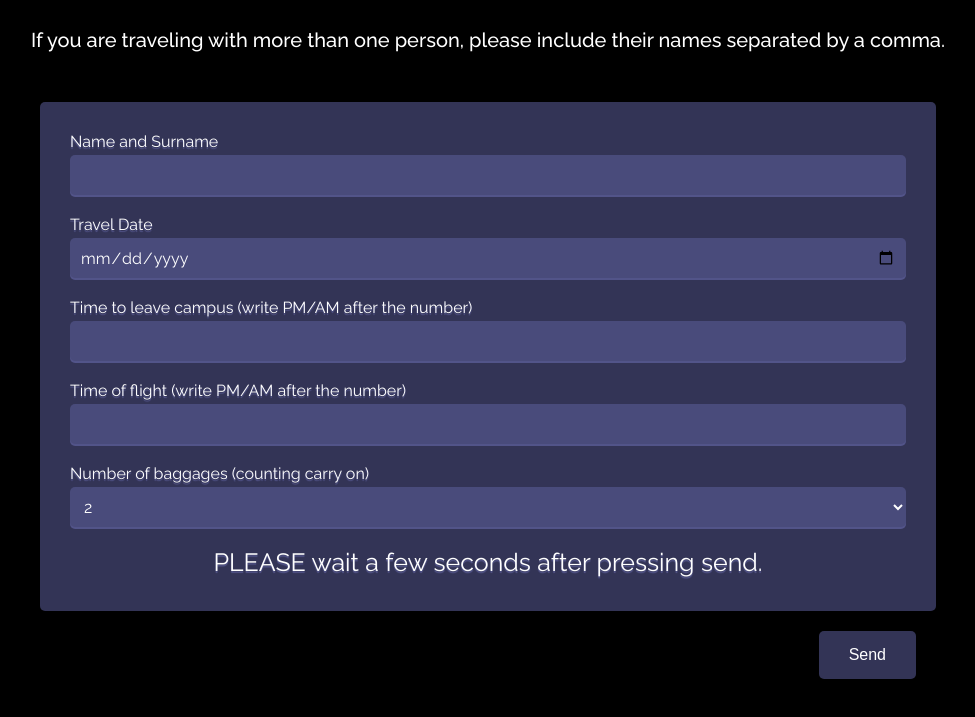
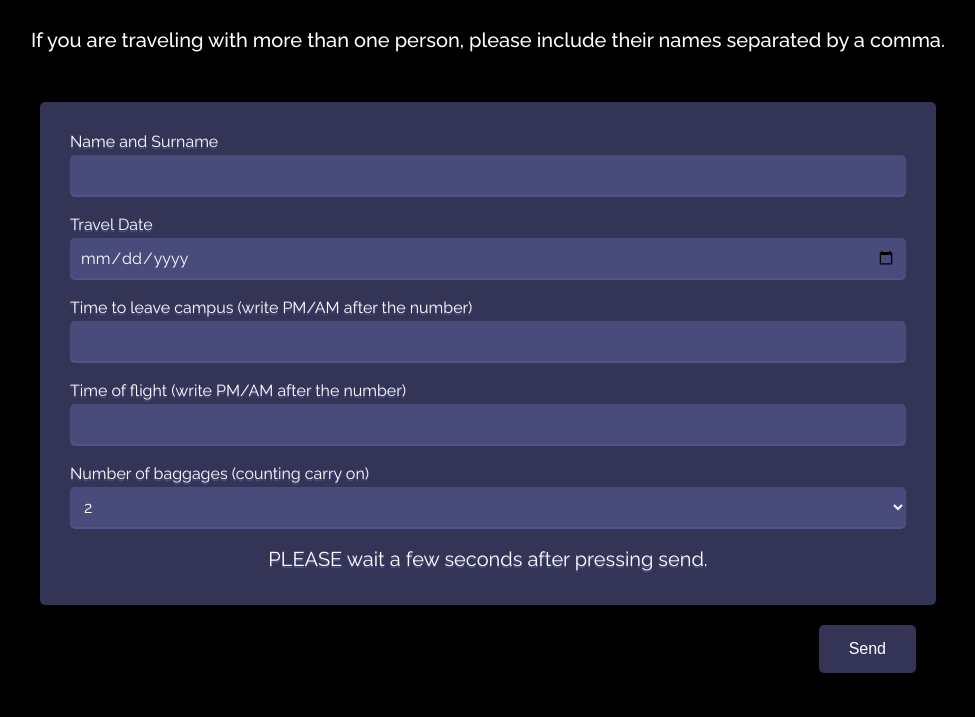
Before and after one commit to tomycabre/Remiseria, a plain HTML site: page index.html in a window 1280 px wide. Shown: the part 235-952 px from the top of the page, without its empty margins (152-1127 px from the left). Drawn offline with Linux system fonts and the light colour scheme; files that its build step writes are made by us from their sources.

Commit message:
Update index.html

```diff
--- a/index.html
+++ b/index.html
@@ -19,7 +19,11 @@
       crossorigin="anonymous"
       referrerpolicy="no-referrer"
     />
-    <link rel="icon" type="image/x-icon" href="/Remiseria-Gordo/css/images/IMG-4035.jpg" />
+    <link
+      rel="icon"
+      type="image/x-icon"
+      href="/Remiseria-Gordo/css/images/IMG-4035.jpg"
+    />
     <title>Remiseria Gordo</title>
   </head>
   <body>
@@ -70,7 +74,7 @@
             </select>
           </div>
           <div class="input-container">
-            <label style="font-size: 25px; text-align: center">
+            <label style="font-size: 20px; text-align: center">
               PLEASE wait a few seconds after pressing send.</label
             >
           </div>
```
